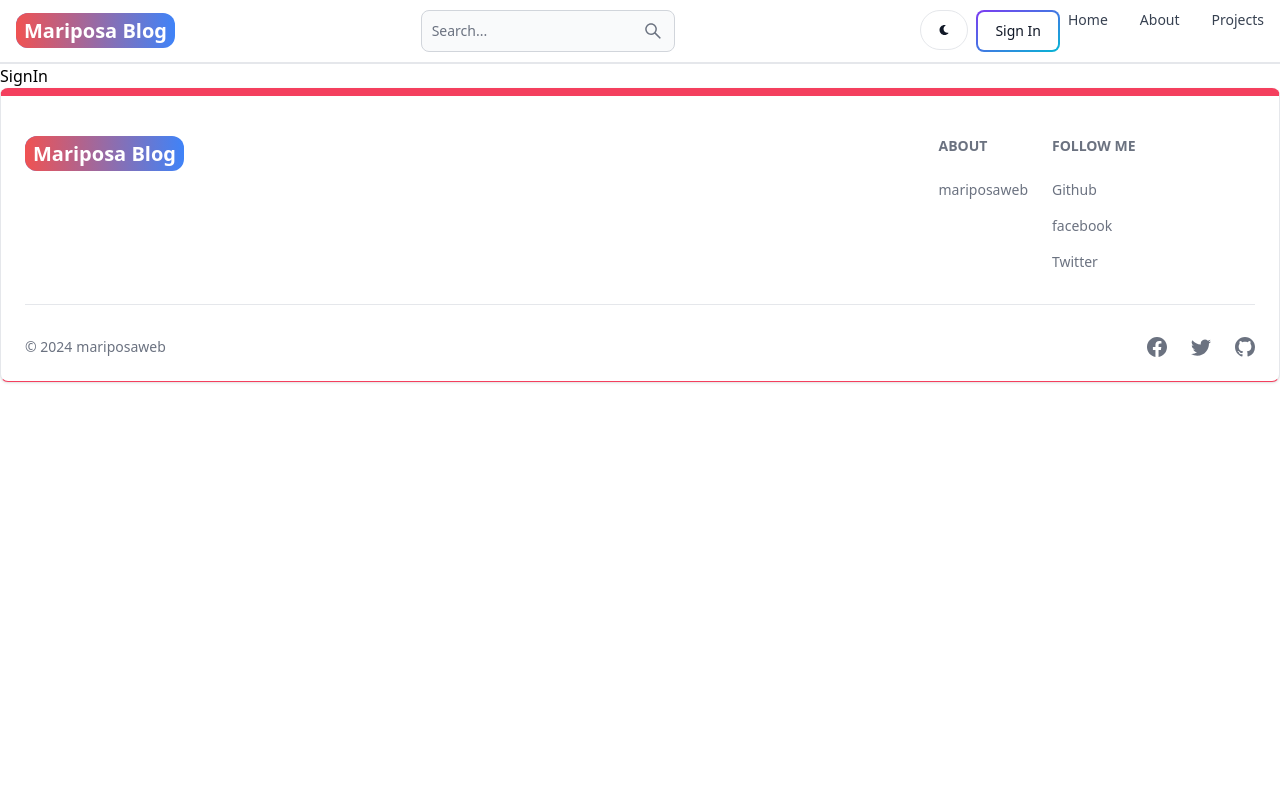
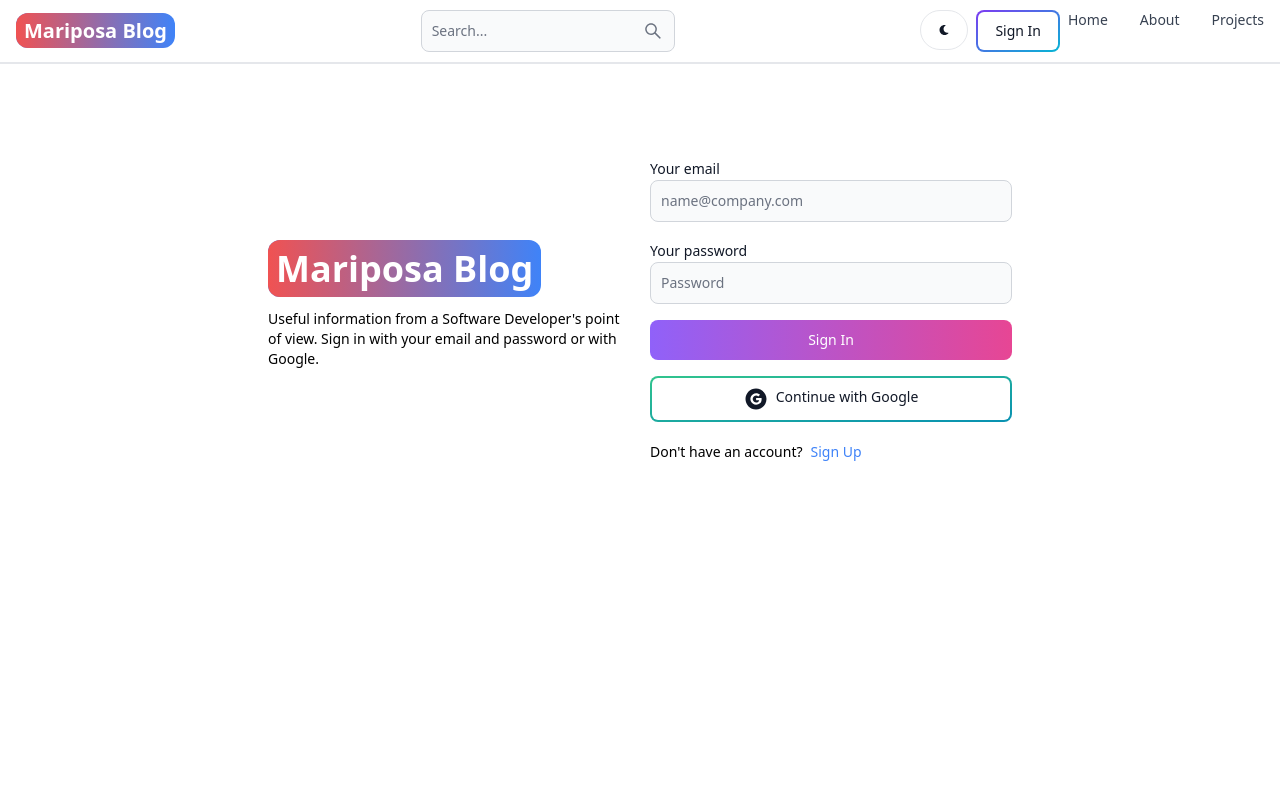
Before and after one commit to DanSimonson/mariposablog, a React (Vite) app in the folder frontend/: page /signIn in a window 1280 px wide. Shown: the top 800 px of the page. Built offline with nearby package versions, Linux system fonts and the light colour scheme.

Commit message:
added ability to sign in with authentication

```diff
--- a/frontend/src/pages/SignIn.jsx
+++ b/frontend/src/pages/SignIn.jsx
@@ -1,5 +1,109 @@
-import React from "react";
+import { Alert, Button, Label, Spinner, TextInput } from "flowbite-react";
+import { useState } from "react";
+import { Link, useNavigate } from "react-router-dom";
+import OAuth from "../components/OAuth";
 
 export default function SignIn() {
-  return <div>SignIn</div>;
+  const [formData, setFormData] = useState({});
+  const [errorMessage, setErrorMessage] = useState(null);
+  const [loading, setLoading] = useState(false);
+  const navigate = useNavigate();
+
+  const handleSubmit = async (e) => {
+    e.preventDefault();
+    if (!formData.email || !formData.password) {
+      return setErrorMessage("Please fill out all fields.");
+    }
+    try {
+      setLoading(true);
+      setErrorMessage(null);
+      const res = await fetch("/backend/auth/signin", {
+        method: "POST",
+        headers: { "Content-Type": "application/json" },
+        body: JSON.stringify(formData),
+      });
+      const data = await res.json();
+      if (data.success === false) {
+        return setErrorMessage(data.message);
+      }
+      setLoading(false);
+      if (res.ok) {
+        navigate("/");
+      }
+    } catch (error) {
+      setErrorMessage(error.message);
+      setLoading(false);
+    }
+  };
+
+  const handleChange = (e) => {
+    setFormData({ ...formData, [e.target.id]: e.target.value.trim() });
+  };
+
+  return (
+    <div className="min-h-screen mt-20">
+      <div className="flex p-3 max-w-3xl mx-auto flex-col md:flex-row md:items-center gap-5">
+        <div className="flex-1">
+          <Link to="/" className="font-bold dark:text-white text-4xl">
+            <span className="px-2 py-1 bg-gradient-to-r from-red-500 via-white-500 to bg-blue-500 rounded-xl text-white">
+              Mariposa Blog
+            </span>
+          </Link>
+          <p className="text-sm mt-5">
+            Useful information from a Software Developer's point of view. Sign
+            in with your email and password or with Google.
+          </p>
+        </div>
+
+        <div className="flex-1">
+          <form className="flex flex-col gap-4" onSubmit={handleSubmit}>
+            <div>
+              <Label value="Your email" />
+              <TextInput
+                type="email"
+                placeholder="name@company.com"
+                id="email"
+                onChange={handleChange}
+              />
+            </div>
+            <div>
+              <Label value="Your password" />
+              <TextInput
+                type="password"
+                placeholder="Password"
+                id="password"
+                onChange={handleChange}
+              />
+            </div>
+            <Button
+              gradientDuoTone="purpleToPink"
+              type="submit"
+              disabled={loading}
+            >
+              {loading ? (
+                <>
+                  <Spinner size="sm" />
+                  <span className="pl-3">Loading...</span>
+                </>
+              ) : (
+                "Sign In"
+              )}
+            </Button>
+            <OAuth />
+          </form>
+          <div className="flex gap-2 text-sm mt-5">
+            <span>Don't have an account?</span>
+            <Link to="/signup" className="text-blue-500">
+              Sign Up
+            </Link>
+          </div>
+          {errorMessage && (
+            <Alert className="mt-5" color="failure">
+              {errorMessage}
+            </Alert>
+          )}
+        </div>
+      </div>
+    </div>
+  );
 }
--- a/frontend/src/pages/SignUp.jsx
+++ b/frontend/src/pages/SignUp.jsx
@@ -42,15 +42,17 @@
   return (
     <div className="min-h-screen mt-20">
       <div className="flex p-3 max-w-3xl mx-auto flex-col md:flex-row md:items-center gap-5">
+        {/* left */}
         <div className="flex-1">
           <Link to="/" className="font-bold dark:text-white text-4xl">
-            <span className="px-2 py-1 bg-gradient-to-r from-red-500 via-white-500 to bg-blue-500 rounded-xl text-white">
-              Mariposa Blog
+            <span className="px-2 py-1 bg-gradient-to-r from-indigo-500 via-purple-500 to-pink-500 rounded-lg text-white">
+              Sahand's
             </span>
+            Blog
           </Link>
           <p className="text-sm mt-5">
-            Useful information from a Software Developer's point of view. Sign
-            up with your email and password or with Google.
+            This is a demo project. You can sign up with your email and password
+            or with Google.
           </p>
         </div>
         {/* right */}
@@ -100,6 +102,18 @@
             </Button>
             <OAuth />
           </form>
+
+          <div className="flex gap-2 text-sm mt-5">
+            <span>Have an account?</span>
+            <Link to="/signin" className="text-blue-500">
+              Sign In
+            </Link>
+          </div>
+          {errorMessage && (
+            <Alert className="mt-5" color="failure">
+              {errorMessage}
+            </Alert>
+          )}
         </div>
       </div>
     </div>
```
Also changed, not shown: 1 other file (tests, documents, lock files or other folders).
